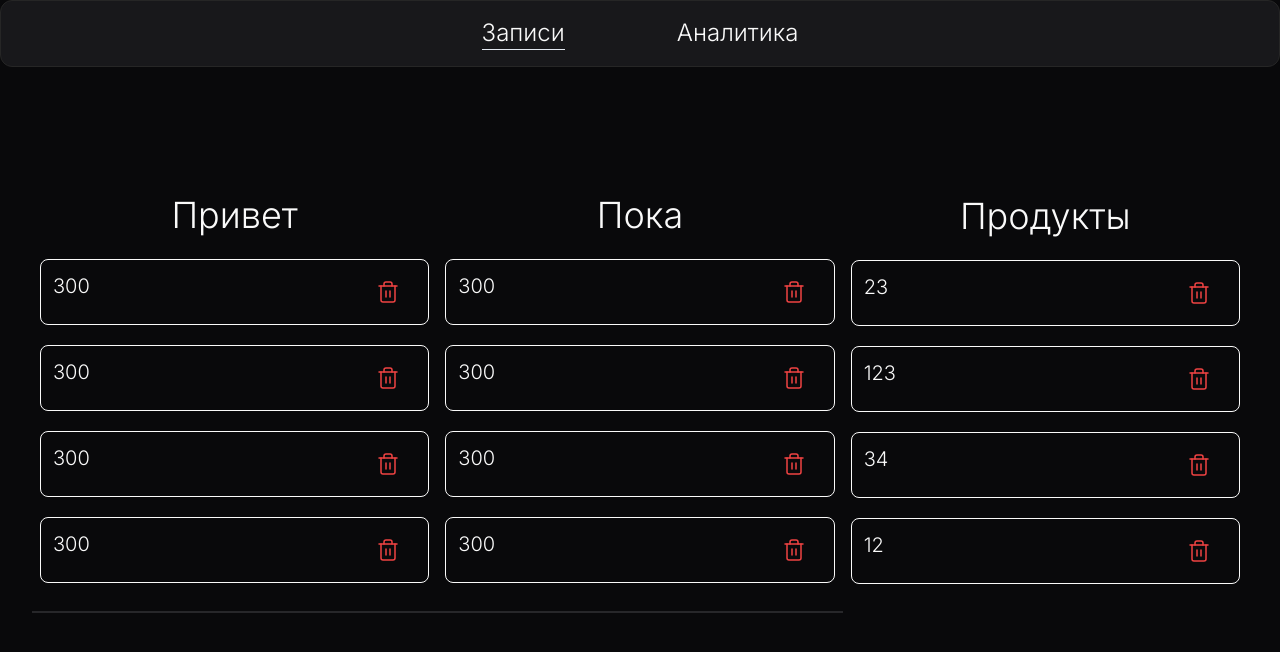
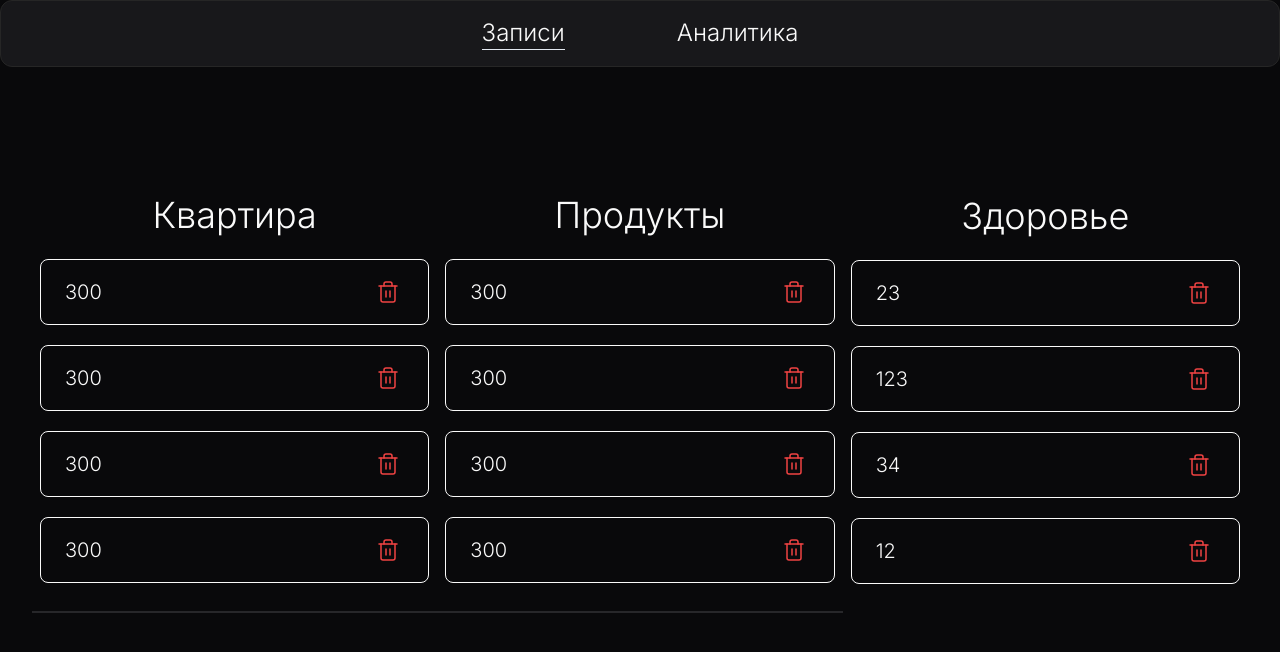
Before and after one commit to oooozzzzz/tg-bot-v2, a Next.js app: page /records in a window 1280 px wide. Shown: the top 652 px of the page. Built offline with nearby package versions, Linux system fonts and the light colour scheme.

Commit message:
categories + footer

```diff
--- a/components/Footer.jsx
+++ b/components/Footer.jsx
@@ -2,7 +2,7 @@ import React from 'react'
 
 function Footer() {
 	return (
-		<footer className="fixed bottom-0 left-0 flex h-48 w-full items-end justify-center bg-gradient-to-t from-white via-white dark:from-black dark:via-black lg:static lg:h-auto lg:w-auto lg:bg-none">
+		<footer className="fixed bottom-0 left-0 flex h-20 w-full items-end justify-center bg-gradient-to-t from-white via-white dark:from-black dark:via-black lg:static lg:h-auto lg:w-auto lg:bg-none">
 
 		</footer>
 	)
--- a/components/RecordItem.jsx
+++ b/components/RecordItem.jsx
@@ -4,12 +4,9 @@ import { DeleteRecord } from './DeleteRecords'
 
 function RecordItem({ amount, comment }  ) {
 	return (
-		<div className='w-full text-xl font-extralight my-5 p-3 flex justify-between border-primary rounded-lg border'>
-			<span className='font-light'>{amount}</span>
+		<div className='w-full text-xl font-extralight my-5 p-3 flex justify-between items-center border-primary rounded-lg border'>
+			<span className='font-light ml-3'>{amount}</span>
 			<span className='italic font-'>{comment}</span>
-			{/* <button>
-				<Trash2 strokeWidth={'1.5px'} color='#f04343'/>
-			</button> */}
 			<DeleteRecord/>
 		</div>
 	)
--- a/services.js
+++ b/services.js
@@ -1,7 +1,7 @@
 export const data = [
 	{
 		id: "1a1f0952-a094-4f23-8a62-92907d5c628a",
-		label: "привет",
+		label: "квартира",
 		authorId: "762569950",
 		records: [
 			{
@@ -36,7 +36,7 @@ export const data = [
 	},
 	{
 		id: "1a1f0952-a094-4f23-8a62-92907d5c628a",
-		label: "пока",
+		label: "продукты",
 		authorId: "762569950",
 		records: [
 			{
@@ -71,7 +71,7 @@ export const data = [
 	},
 	{
 		id: "36e0c68c-385a-4b1b-8c64-58cc0a73f7f2",
-		label: "продукты",
+		label: "здоровье",
 		authorId: "762569950",
 		records: [
 			{
```
